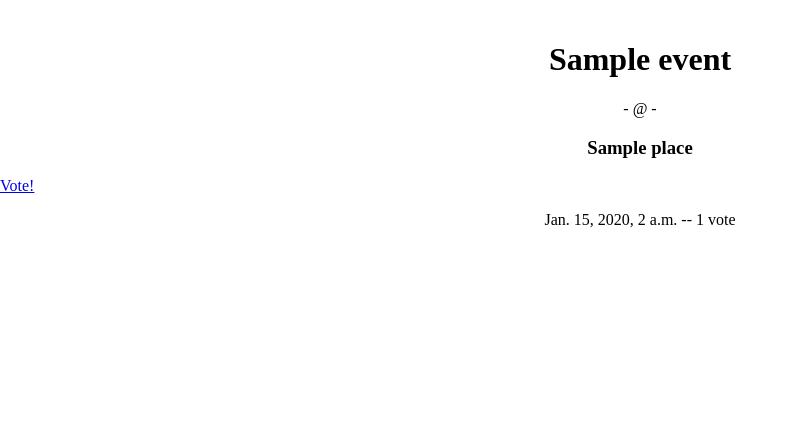
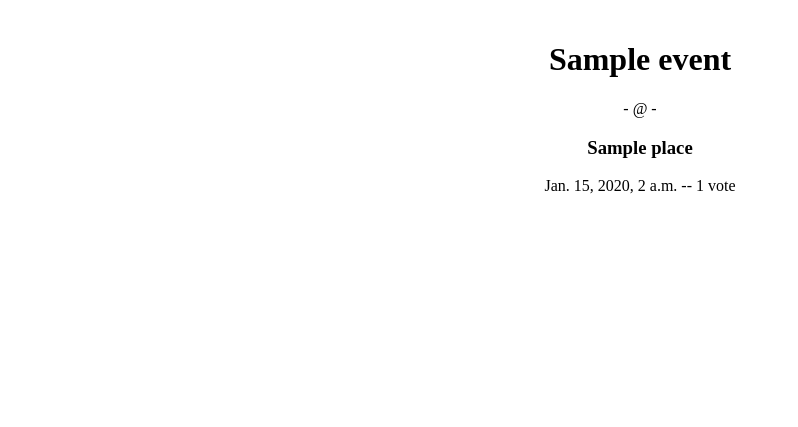
Before and after one commit to janton42/reservationator, a Django app: page /scheduler/1/details/ in a window 1280 px wide. Shown: the top 427 px of the page, without its empty margins (0-798 px from the left). Run offline with Django 3.2, Linux system fonts and the light colour scheme; tables that the repository leaves empty hold one stand-in row (values such as "Sample post"); some libraries are stand-ins or nearby versions.

Commit message:
removed vote link from event detail page

```diff
--- a/scheduler/templates/scheduler/details.html
+++ b/scheduler/templates/scheduler/details.html
@@ -5,8 +5,6 @@
 <p> - @ - </p>
 <h3>{{ event.place }}</h3>
 
-<a href="{% url 'scheduler:date' event.id %}">Vote!</a>
-
 	{% for choice in event.choice_set.all %}
 		<p>{{ choice.date }} -- {{ choice.votes }} vote{{ choice.votes|pluralize }}</p>
 	{% endfor %}
```
